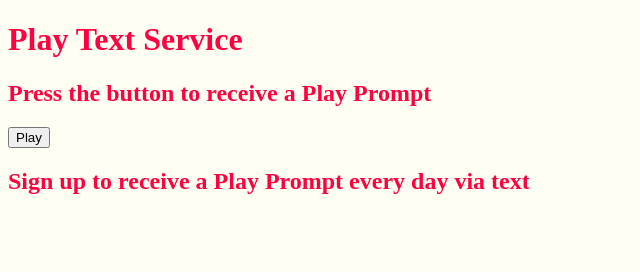
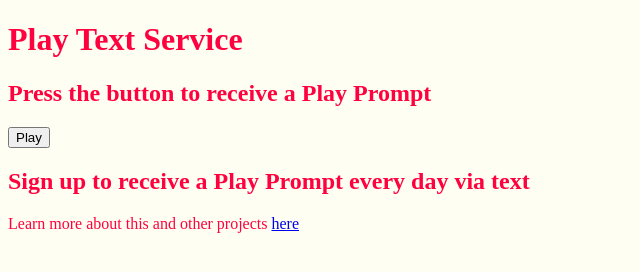
Before and after one commit to tomkotsu/playsite, a plain HTML site: page index.html in a window 1280 px wide. Shown: the whole page, without its empty margins (0-640 px from the left). Drawn offline with Linux system fonts and the light colour scheme; a web font is replaced by a local one.

Commit message:
add link elemeny to main site to index.html

```diff
--- a/index.html
+++ b/index.html
@@ -15,5 +15,8 @@
             <h2>Sign up to receive a Play Prompt every day via text</h2>
             <form></form>
         </div>
+        <div class="foot">
+            <p>Learn more about this and other projects <a href="https://www.lornapowell.co.uk">here</a></p>
+        </div>
     </body>
 </html>
```
